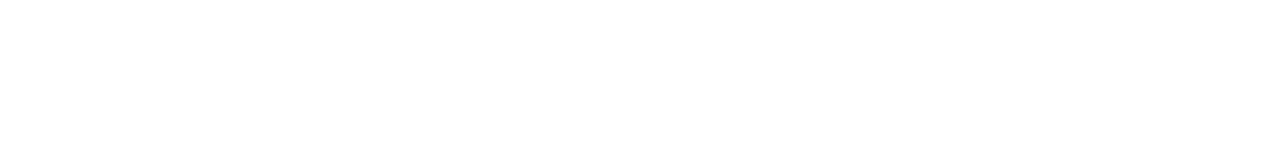
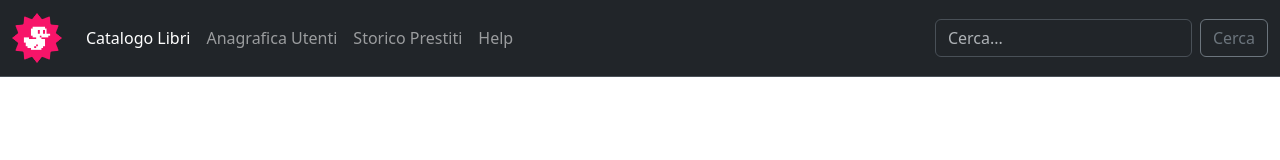
Before and after one commit to MarcelloPescatore/html-css-bootstrap-dashboard, a plain HTML site: page index.html in a window 1280 px wide. Drawn offline with nearby package versions, Linux system fonts and the light colour scheme.

Commit message:
add content to navbar and style it

```diff
--- a/index.html
+++ b/index.html
@@ -21,6 +21,45 @@
     <body>
 
         <header>
+            <nav class="navbar navbar-expand-lg  bg-dark border-bottom border-body" data-bs-theme="dark">
+                <div class="container-fluid">
+                  <a class="navbar-brand" href="#">
+                    <img src="./img/duck.png" alt="logo dashboard" width="50" height="50">
+                  </a>
+                  <!-- /logo -->
+
+                  <button class="navbar-toggler" type="button" data-bs-toggle="collapse" data-bs-target="#navbarSupportedContent" aria-controls="navbarSupportedContent" aria-expanded="false" aria-label="Toggle navigation">
+                    <span class="navbar-toggler-icon"></span>
+                  </button>
+                  <!-- /hamburger_button -->
+
+                  <div class="collapse navbar-collapse" id="navbarSupportedContent">
+                    <ul class="navbar-nav me-auto mb-2 mb-lg-0">
+                      <li class="nav-item">
+                        <a class="nav-link active" aria-current="page" href="#">Catalogo Libri</a>
+                      </li>
+                      <li class="nav-item">
+                        <a class="nav-link" href="#">Anagrafica Utenti</a>
+                      </li>
+                      <li class="nav-item ">
+                        <a class="nav-link" href="#">Storico Prestiti</a>
+                      </li>
+                      <li class="nav-item">
+                        <a class="nav-link" href="#">Help</a>
+                      </li>
+                    </ul>
+                    <!-- /content_bar -->
+
+                    <form class="d-flex" role="search">
+                      <input class="form-control me-2" type="search" placeholder="Cerca..." aria-label="Search">
+                      <button class="btn btn-outline-secondary" type="submit">Cerca</button>
+                    </form>
+                    <!-- /search_bar -->
+                  </div>
+                  <!-- /content_navbar -->
+                </div>
+            </nav>
+            <!-- /navbar -->
         </header>
         <!-- /header -->
 
```
